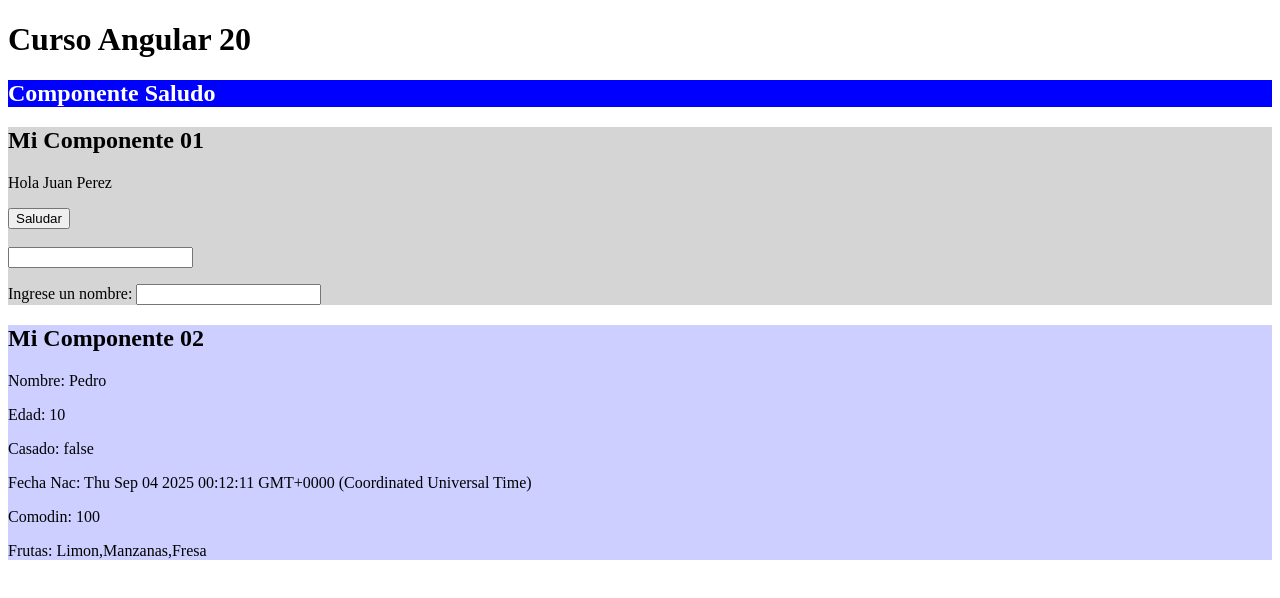
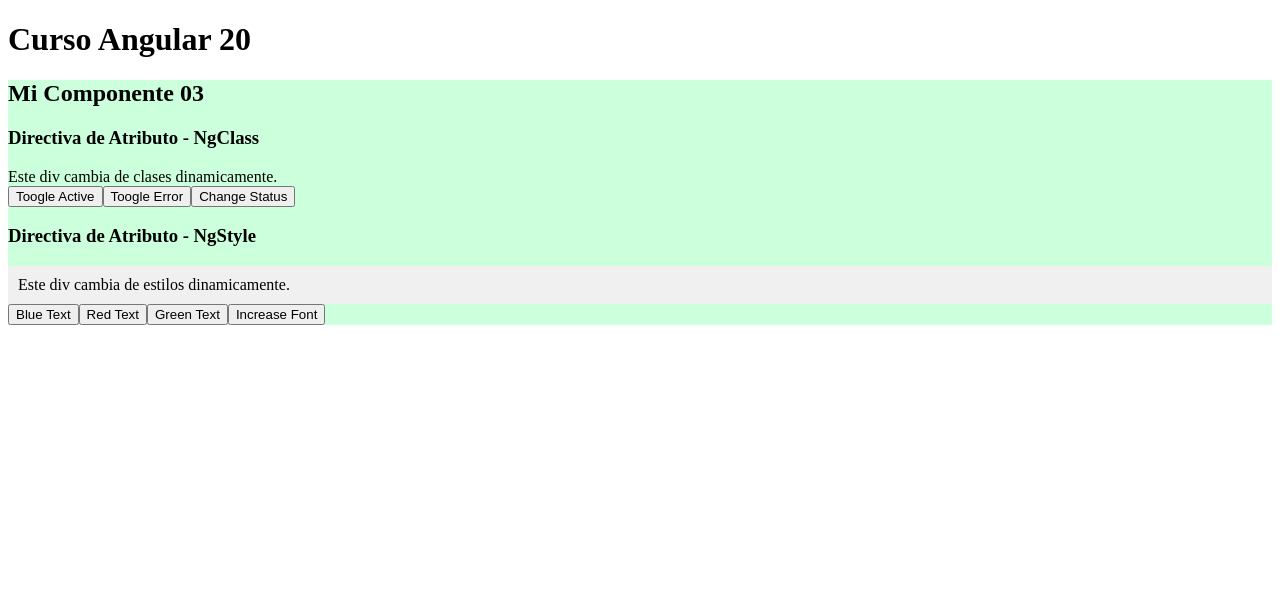
Before and after one commit to fhmontes123/cursoangular, an Angular app: page / in a window 1280 px wide. Shown: the top 598 px of the page. Built offline with nearby package versions, Linux system fonts and the light colour scheme.

Commit message:
04. Directivas

```diff
--- a/src/app/app.html
+++ b/src/app/app.html
@@ -1,4 +1,5 @@
 <h1>Curso Angular 20</h1>
-<app-saludo></app-saludo>
-<app-mi-componente01></app-mi-componente01>
-<app-mi-componente02 />
+<!-- <app-saludo></app-saludo> -->
+<!-- <app-mi-componente01></app-mi-componente01> -->
+<!-- <app-mi-componente02 /> -->
+<app-mi-componente03 />
--- a/src/app/app.ts
+++ b/src/app/app.ts
@@ -1,11 +1,9 @@
 import { Component } from '@angular/core';
-import { Saludo } from './saludo/saludo';
-import { MiComponente01 } from './mi-componente01/mi-componente01';
-import { MiComponente02 } from './mi-componente02/mi-componente02';
+import { MiComponente03 } from './mi-componente03/mi-componente03';
 
 @Component({
   selector: 'app-root',
-  imports: [Saludo, MiComponente01, MiComponente02],
+  imports: [MiComponente03],
   templateUrl: './app.html',
   styleUrl: './app.css',
 })
--- /dev/null
+++ b/src/app/mi-componente03/mi-componente03.css
@@ -0,0 +1,34 @@
+/* styles.css */
+.active {
+  background-color: green;
+  color: white;
+  padding: 10px;
+}
+
+.error {
+  border: 2px solid red;
+  background-color: #f19191;
+}
+
+.disabled {
+  opacity: 0.5;
+  pointer-events: none;
+}
+
+/* Estilo de tabla */
+table {
+  width: 100%;
+  border-collapse: collapse;
+}
+
+th,
+td {
+  padding: 10px;
+  text-align: left;
+  border-bottom: 1px solid #ddd;
+}
+
+th {
+  background-color: #f8f9fa;
+  font-weight: bold;
+}
--- /dev/null
+++ b/src/app/mi-componente03/mi-componente03.html
@@ -0,0 +1,33 @@
+<div style="background: #ccffdb">
+  <h2>Mi Componente 03</h2>
+  <h3>Directiva de Atributo - NgClass</h3>
+  <div
+    [ngClass]="{
+    active: isActive,
+    error: hasError,
+    disabled: status === 'COMPLETED',
+  }"
+  >
+    Este div cambia de clases dinamicamente.
+  </div>
+
+  <button (click)="toggleActive()">Toogle Active</button>
+  <button (click)="toggleError()">Toogle Error</button>
+  <button (click)="toggleStatus()">Change Status</button>
+
+  <h3>Directiva de Atributo - NgStyle</h3>
+  <div
+    [ngStyle]="{
+        color: textColor,
+        'font-size.px': fontSize,
+        'background-color': bgColor,
+        'padding.px': paddingSize,
+    }"
+  >
+    Este div cambia de estilos dinamicamente.
+  </div>
+  <button (click)="changeColor('blue')">Blue Text</button>
+  <button (click)="changeColor('red')">Red Text</button>
+  <button (click)="changeColor('green')">Green Text</button>
+  <button (click)="increaseSize()">Increase Font</button>
+</div>
--- /dev/null
+++ b/src/app/mi-componente03/mi-componente03.ts
@@ -0,0 +1,43 @@
+import { CommonModule } from '@angular/common';
+import { Component } from '@angular/core';
+
+@Component({
+  selector: 'app-mi-componente03',
+  imports: [CommonModule], // <-  ngClass / ngStyle
+  templateUrl: './mi-componente03.html',
+  styleUrl: './mi-componente03.css',
+})
+export class MiComponente03 {
+  isActive = false;
+  hasError = false;
+  status = 'PENDING';
+
+  textColor = 'black';
+  fontSize = 16;
+  bgColor = '#f0f0f0';
+  paddingSize = 10;
+
+  toggleActive() {
+    this.isActive = !this.isActive;
+  }
+
+  toggleError() {
+    this.hasError = !this.hasError;
+  }
+
+  toggleStatus() {
+    if (this.status !== 'COMPLETED') {
+      this.status = 'COMPLETED';
+    } else {
+      this.status = 'PENDING';
+    }
+  }
+
+  changeColor(color: string): void {
+    this.textColor = color;
+  }
+
+  increaseSize() {
+    this.fontSize += 2;
+  }
+}
```
